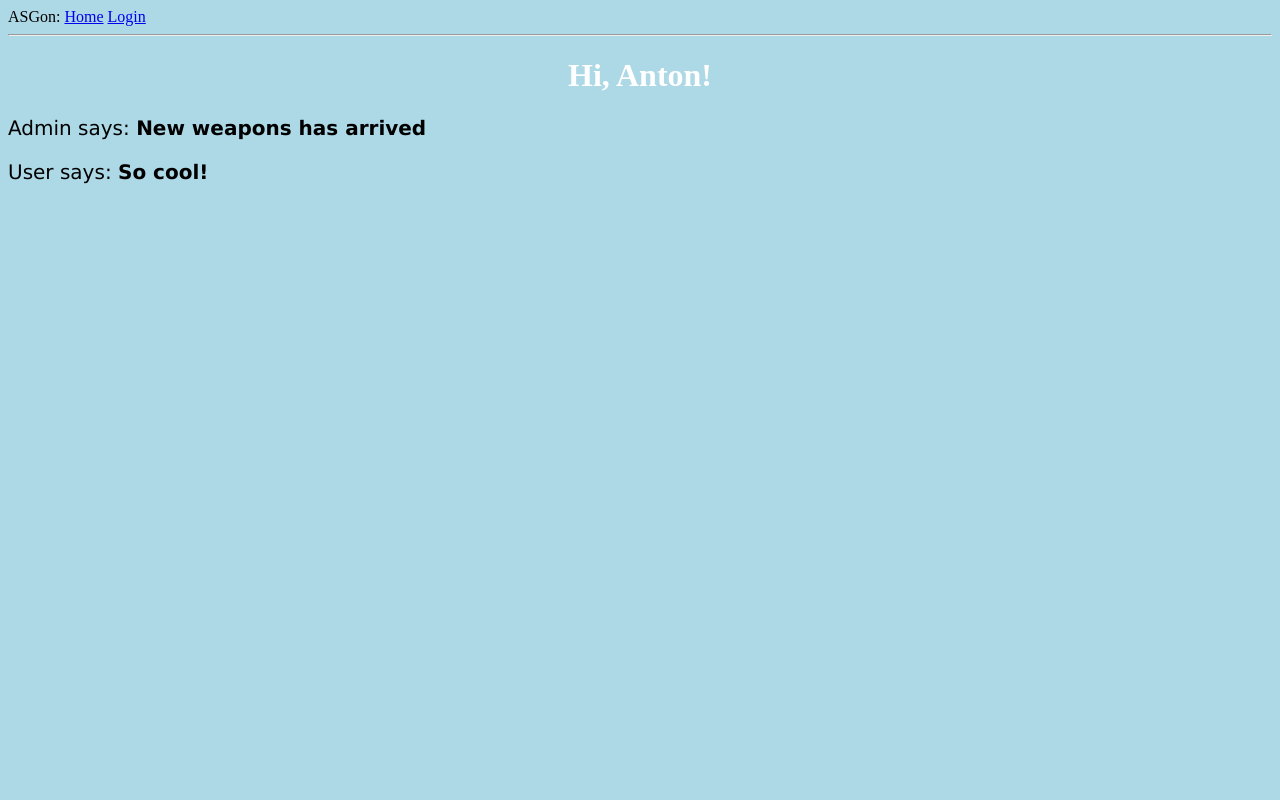
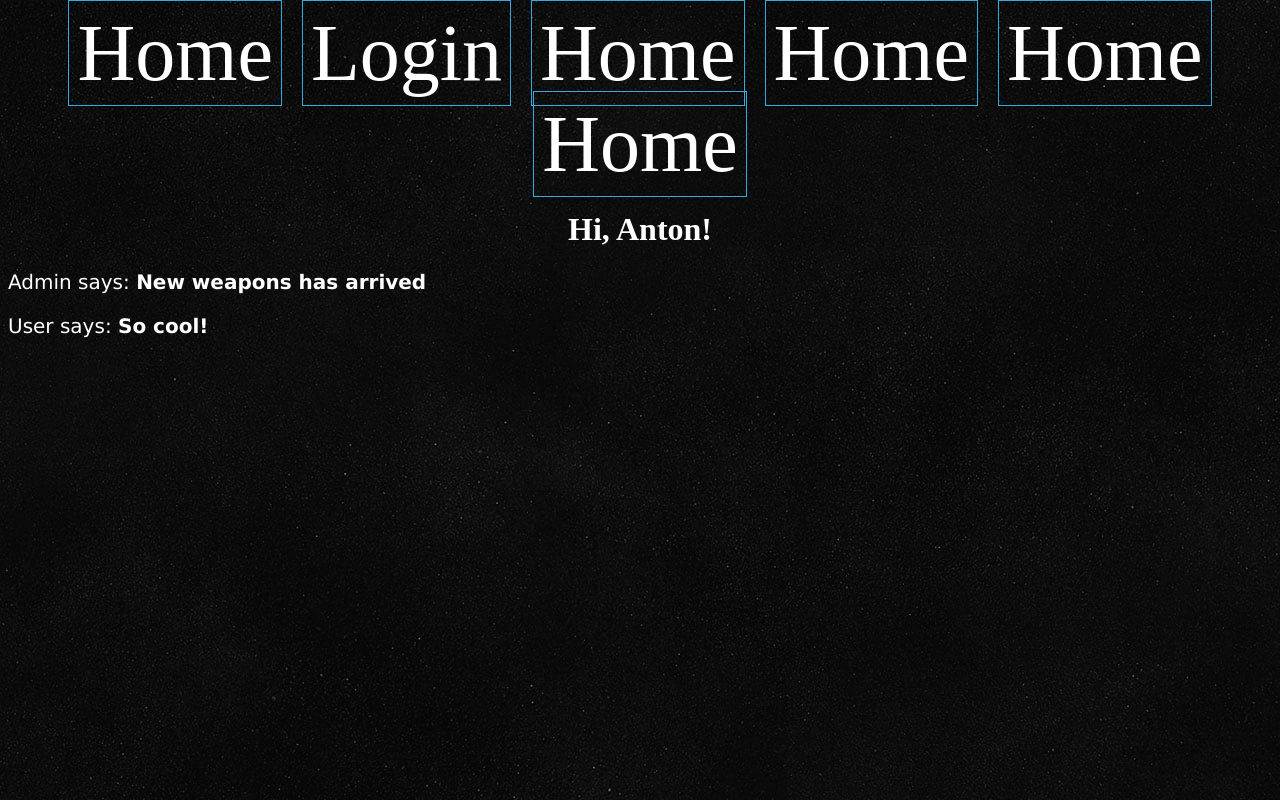
Before and after one commit to Fuminori666/ASGon, a Flask app: page / in a window 1280 px wide. Run offline with Flask 2, Linux system fonts and the light colour scheme.

Commit message:
Apply style to pages

```diff
--- a/app/static/style.css
+++ b/app/static/style.css
@@ -1,5 +1,6 @@
 body {
-    background-color: lightblue;
+    background-color: rgb(13, 13, 13);
+    background-image: url(/static/img/bg.jpg)
 }
 
 h1 {
@@ -8,6 +9,30 @@ h1 {
 }
 
 p {
+    color: white;
     font-family: verdana;
     font-size: 20px;
 }
+
+.menu{
+    color: white;
+    text-align: center;
+    font-size:80px;
+}
+
+a:link, a:visited, .menubutton{
+    color: white;
+    border-color:rgb(54, 169, 224);
+    border-style:solid;
+    border-width: thin;
+    padding: 8px;
+    text-align:center;
+    text-decoration: none;
+}
+
+.menubutton:hover{
+    background-color:rgb(54, 169, 224);
+    transition-property: background-color;
+    transition-duration: 0.35s;
+    transition-timing-function: ease-in, ease-in;
+}
--- a/app/templates/base.html
+++ b/app/templates/base.html
@@ -8,11 +8,6 @@
         {% endif %}
     </head>
     <body>
-        <div>ASGon:
-            <a href="{{ url_for('index') }}">Home</a>
-            <a href="{{ url_for('login') }}">Login</a>
-        </div>
-        <hr>
         {% with messages = get_flashed_messages() %}
         {% if messages %}
         <ul>
@@ -22,6 +17,18 @@
         </ul>
         {% endif %}
         {% endwith %}
+        <div class="logo">
+
+        </div>
+        <div class="menu">
+            <a class="menubutton" href="{{ url_for('index') }}">Home</a>
+            <a class="menubutton" href="{{ url_for('login') }}">Login</a>
+            <a class="menubutton" href="{{ url_for('index') }}">Home</a>
+            <a class="menubutton" href="{{ url_for('index') }}">Home</a>
+            <a class="menubutton" href="{{ url_for('index') }}">Home</a>
+            <a class="menubutton" href="{{ url_for('index') }}">Home</a>
+        </div>
         {% block content %}{% endblock %}
+
     </body>
 </html>
```
Also changed, not shown: app/static/img/bg.jpg (added).
